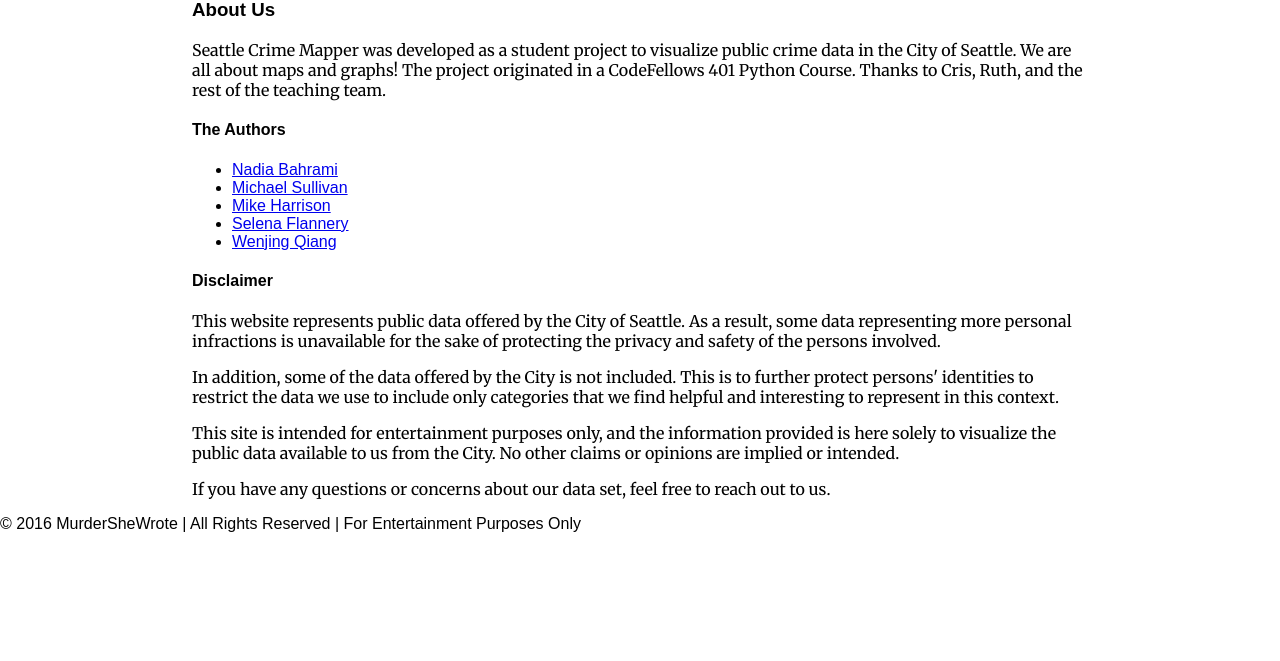
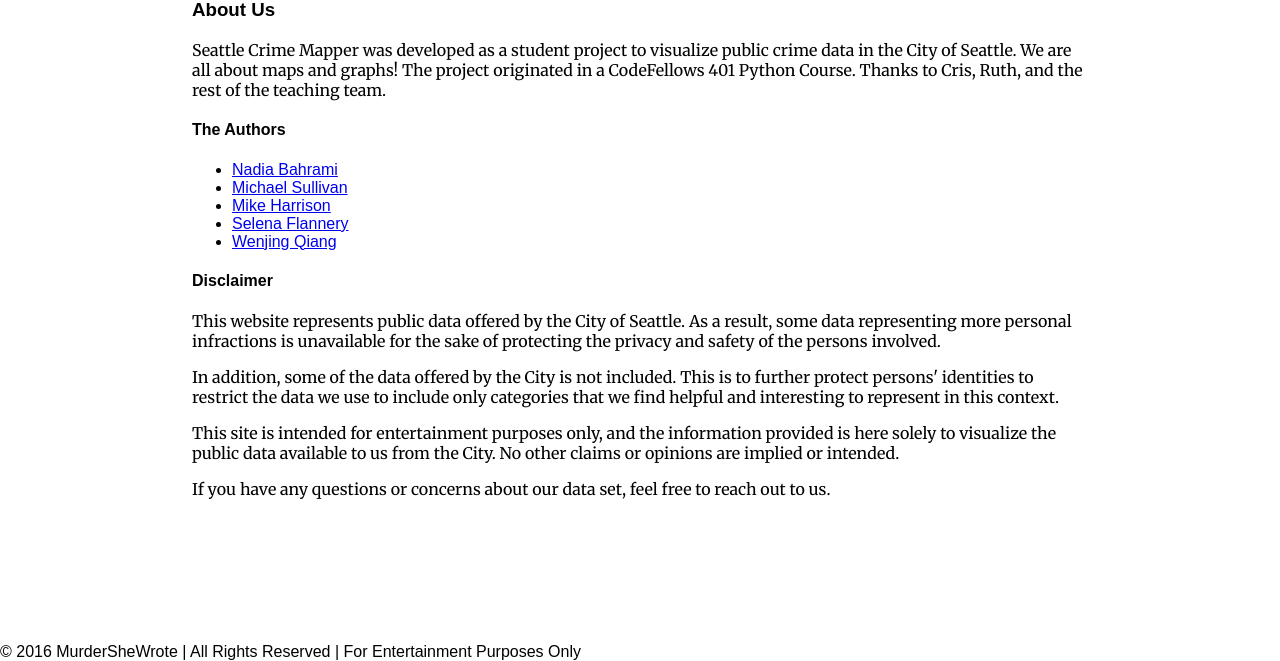
Before and after one commit to MurderSheWrote/MurderSheWroteSeattle, a Python web app: template crimemapper/templates/about.jinja2 in a window 1280 px wide. Shown: the part 225-886 px from the top of the page. Before the commit the page ends 757 px from the top, so only its background shows below. Run offline with Jinja, Linux system fonts and the light colour scheme; the template is opened without the code that fills it, so the values that code supplies are empty.

Commit message:
added padding to div for improved styling on about page

```diff
--- a/crimemapper/static/styles.css
+++ b/crimemapper/static/styles.css
@@ -30,6 +30,7 @@
     margin-left: 15%;
     margin-right: 15%;
     text-align: left;
+    padding-bottom: 10%
 }
 
 p{
```
